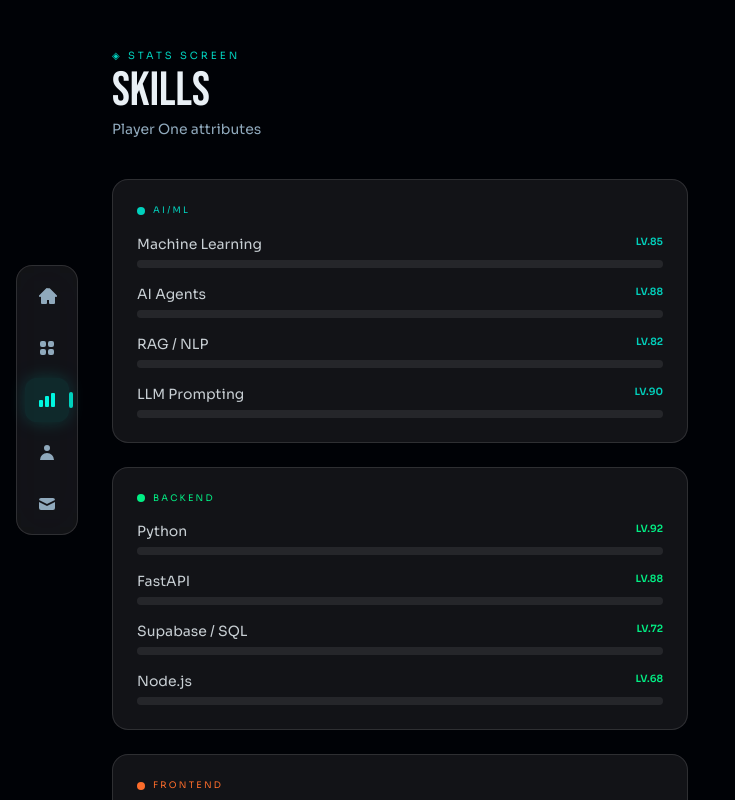
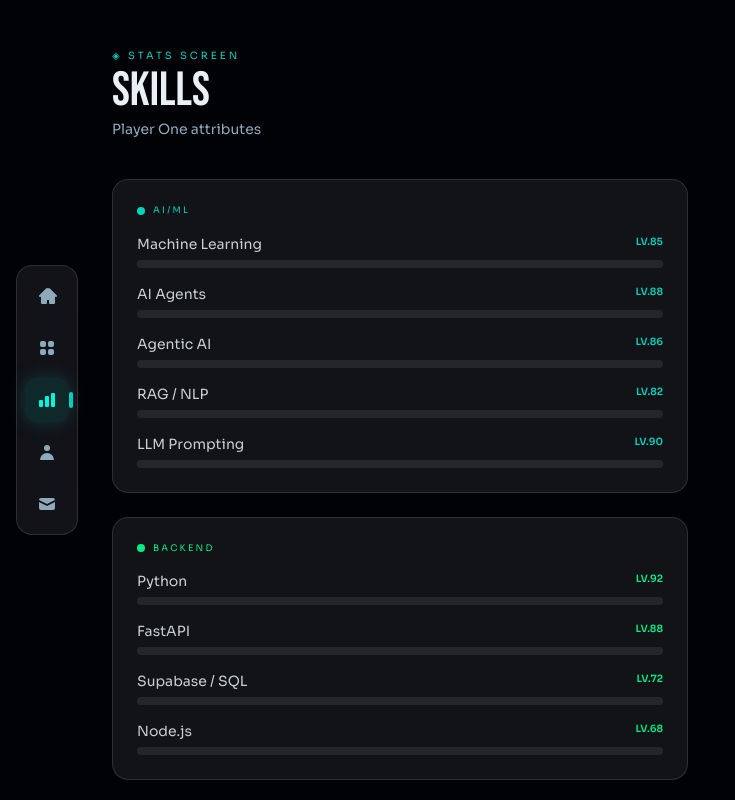
Before and after one commit to Suhas-123-cell/portfolio, a Next.js app: page /skills in a window 1280 px wide. Shown: the top 800 px of the page, without its empty margins (0-735 px from the left). Built offline with nearby package versions, Linux system fonts and the light colour scheme.

Commit message:
Add Agentic AI to skills

```diff
--- a/content/skills.ts
+++ b/content/skills.ts
@@ -7,6 +7,7 @@ export type Skill = {
 export const skills: Skill[] = [
   { name: 'Machine Learning', level: 85, category: 'AI/ML'    },
   { name: 'AI Agents',        level: 88, category: 'AI/ML'    },
+  { name: 'Agentic AI',       level: 86, category: 'AI/ML'    },
   { name: 'RAG / NLP',        level: 82, category: 'AI/ML'    },
   { name: 'LLM Prompting',    level: 90, category: 'AI/ML'    },
   { name: 'Python',           level: 92, category: 'Backend'  },
```
